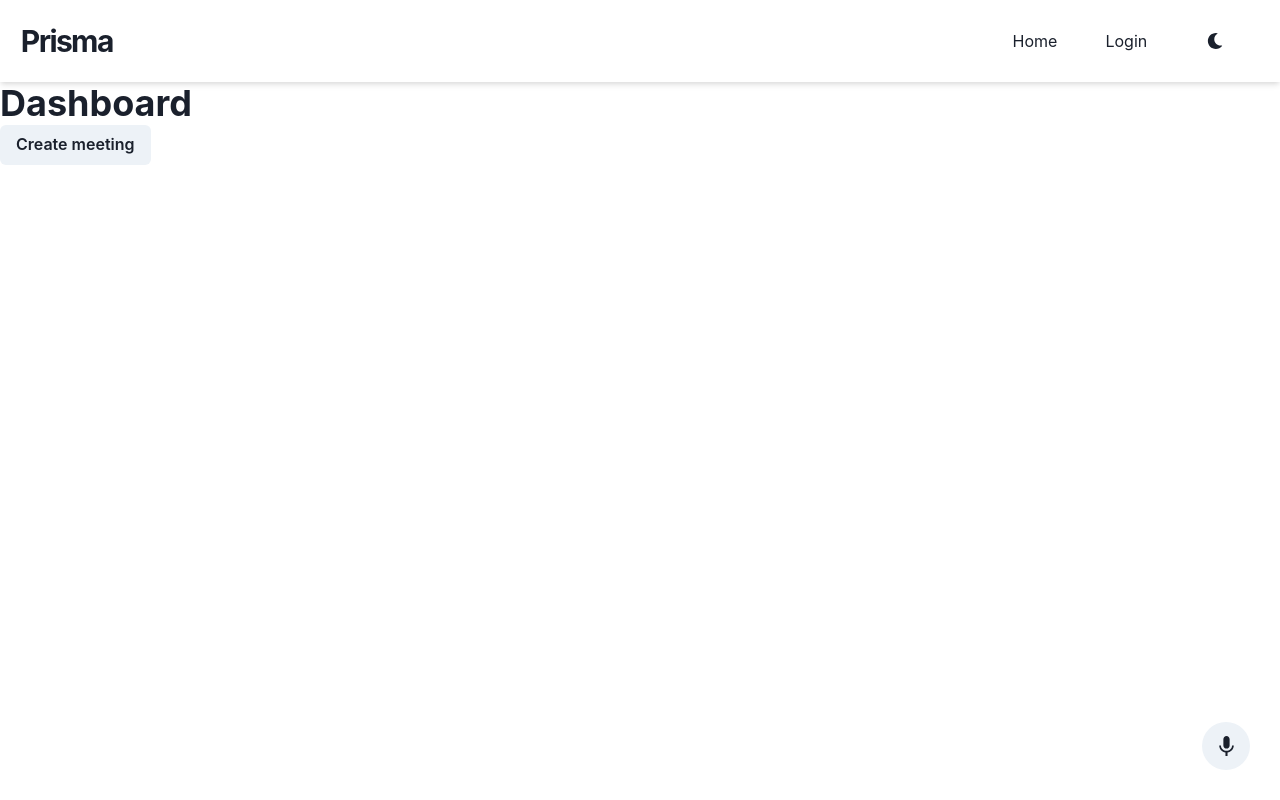
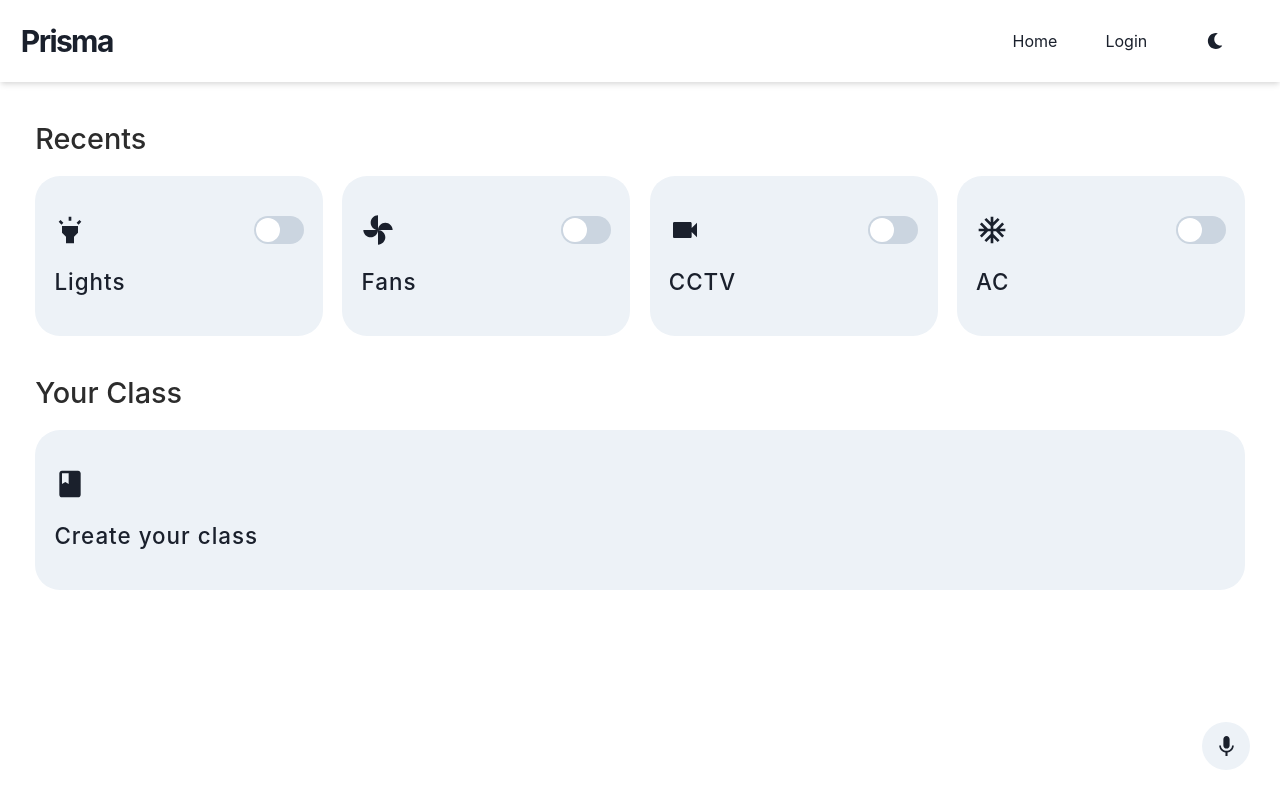
Before and after one commit to Mokshit06/zola-exun, a Next.js app in the folder client/: page /dashboard in a window 1280 px wide. Built offline with nearby package versions, Linux system fonts and the light colour scheme; no server answers.

Commit message:
Dashboard almost done

```diff
--- a/client/components/Class/ShareModal.tsx
+++ b/client/components/Class/ShareModal.tsx
@@ -1,18 +1,17 @@
 import {
   AlertDialog,
+  AlertDialogBody,
+  AlertDialogCloseButton,
+  AlertDialogContent,
+  AlertDialogFooter,
+  AlertDialogHeader,
   AlertDialogOverlay,
-  AlertDialogContent,
-  AlertDialogHeader,
-  AlertDialogCloseButton,
-  AlertDialogBody,
-  AlertDialogFooter,
+  Box,
   Button,
-  Box,
   Text,
   useColorModeValue,
   useToast,
 } from '@chakra-ui/react';
-import Router from 'next/router';
 import { useRef } from 'react';
 
 interface ShareModalProps {
@@ -41,17 +40,12 @@ export default function ShareModal({ isOpen, onClose, code }: ShareModalProps) {
     }
   };
 
-  const handleClose = () => {
-    onClose();
-    Router.push('/');
-  };
-
   return (
     <AlertDialog
-      onOverlayClick={handleClose}
+      onOverlayClick={onClose}
       leastDestructiveRef={cancelRef}
       isOpen={isOpen}
-      onClose={handleClose}
+      onClose={onClose}
       isCentered
     >
       <AlertDialogOverlay />
@@ -59,7 +53,7 @@ export default function ShareModal({ isOpen, onClose, code }: ShareModalProps) {
         <AlertDialogHeader>Share this code!</AlertDialogHeader>
         <AlertDialogCloseButton />
         <AlertDialogBody>
-          Share this code with your students to join this class
+          Share this code with your students to join.
           <br />
           <Box
             py={2}
--- /dev/null
+++ b/client/components/Dashboard/Appliances.tsx
@@ -0,0 +1,38 @@
+import { CardGrid, CardsContainer, Card } from './styles';
+import { MdHighlight, MdToys, MdVideocam, MdAcUnit } from 'react-icons/md';
+import { Card as CardType } from 'interfaces';
+
+const cards: CardType[] = [
+  {
+    icon: MdHighlight,
+    title: 'Lights',
+    slug: 'lights',
+  },
+  {
+    icon: MdToys,
+    title: 'Fans',
+    slug: 'fans',
+  },
+  {
+    icon: MdVideocam,
+    title: 'CCTV',
+    slug: 'cctv',
+  },
+  {
+    icon: MdAcUnit,
+    title: 'AC',
+    slug: 'ac',
+  },
+];
+
+export default function Appliances() {
+  return (
+    <CardsContainer title='Recents'>
+      <CardGrid>
+        {cards.map((card, index) => (
+          <Card key={index} card={card} />
+        ))}
+      </CardGrid>
+    </CardsContainer>
+  );
+}
--- /dev/null
+++ b/client/components/Dashboard/Class.tsx
@@ -0,0 +1,61 @@
+import { Button, useDisclosure } from '@chakra-ui/react';
+import ShareModal from 'components/Class/ShareModal';
+import { NextChakraLink } from 'components/Link';
+import { useClass } from 'hooks/api-hooks';
+import useAuth from 'hooks/useAuth';
+import { Meeting } from 'interfaces';
+import api from 'lib/axios';
+import { useState } from 'react';
+import { MdClass, MdVideoCall } from 'react-icons/md';
+import { Card, CardGrid, CardsContainer, CardButton } from './styles';
+
+export default function Class() {
+  const { user } = useAuth();
+  const { data: userClass } = useClass();
+  const { isOpen, onOpen, onClose } = useDisclosure();
+
+  const [url, setURL] = useState('');
+
+  async function createMeeting() {
+    const { data: meeting } = await api.post<Meeting>('/api/meetings', {});
+    const url = `${window.location.origin}/meeting/${meeting.code}`;
+    setURL(url);
+    onOpen();
+  }
+
+  return (
+    <CardsContainer title='Your Class'>
+      <ShareModal isOpen={isOpen} onClose={onClose} code={url} />
+      <CardGrid>
+        {user?.class ? (
+          <>
+            <NextChakraLink href='/class'>
+              <Card
+                card={{
+                  icon: MdClass,
+                  title: `${userClass?.grade} ${userClass?.section}`,
+                }}
+              />
+            </NextChakraLink>
+            <CardButton
+              card={{
+                icon: MdVideoCall,
+                title: 'Create a Meeting',
+              }}
+              onClick={createMeeting}
+            />
+          </>
+        ) : (
+          <NextChakraLink href='/class/create'>
+            <Card
+              card={{
+                icon: MdClass,
+                title: 'Create your class',
+              }}
+            />
+          </NextChakraLink>
+        )}
+      </CardGrid>
+    </CardsContainer>
+  );
+}
--- /dev/null
+++ b/client/components/Dashboard/Weather.tsx
@@ -0,0 +1,82 @@
+import { Box, Flex, Image, Text, useColorModeValue } from '@chakra-ui/react';
+import { css } from '@emotion/react';
+import { useWeather } from 'hooks/api-hooks';
+import useGeolocation from 'hooks/useGeolocation';
+import { DateTime } from 'luxon';
+
+export default function Weather() {
+  const { location, error } = useGeolocation();
+  const { data } = useWeather(location?.latitude, location?.longitude);
+  const bgColor = useColorModeValue('#edf2f7', '#2c313d');
+
+  const date = new Date();
+  const formattedDate = DateTime.fromJSDate(date).toFormat('d LLL yyyy');
+
+  if (!data) return null;
+
+  return (
+    <Box bgColor={bgColor} borderBottomRadius='50px' py='1.8rem' px='2.3rem'>
+      <Flex alignItems='flex-end' my='1rem'>
+        <Image src={data.icon} height={50} width={50} />
+        <Flex ml='0.7rem' flexDir='column'>
+          <Text fontSize='0.9rem'>{formattedDate}</Text>
+          <Text as='h2' letterSpacing={1.7} fontWeight={500} fontSize='1.6rem'>
+            {data.weather}
+          </Text>
+        </Flex>
+      </Flex>
+      <Box pos='relative'>
+        <Box
+          height='full'
+          pos='absolute'
+          boxShadow={`inset 5px 0px 8px 0px ${bgColor}, inset -5px 0px 8px 0px ${bgColor}`}
+          top={0}
+          right={0}
+          left={0}
+          bottom={0}
+          width='full'
+          pointerEvents='none'
+        />
+        <Flex
+          alignItems='center'
+          justifyContent='space-between'
+          overflowX='auto'
+          flexWrap='nowrap'
+          css={css`
+            &::-webkit-scrollbar {
+              display: none;
+              width: 0;
+            }
+          `}
+        >
+          <Temperature data={data.temperature} title='Temp.' />
+          <Temperature data={data.minTemp} title='Min Temp.' />
+          <Temperature data={data.maxTemp} title='Max Temp.' />
+          <Temperature data={data.humidity} title='Humidity' />
+          <Temperature data={data.feelsLike} title='Feels like' />
+        </Flex>
+      </Box>
+    </Box>
+  );
+}
+
+interface TemperatureProps {
+  data: number;
+  title: string;
+}
+
+function Temperature({ data, title }: TemperatureProps) {
+  const textColor = useColorModeValue('#5c5c5c', 'gray.200');
+  const darkTextColor = useColorModeValue('#666', 'gray.300');
+
+  return (
+    <Box px='0.5rem' mx='0.5rem' minW={{ base: 'max-content', sm: null }}>
+      <Text fontSize='1.1rem' fontWeight={500} color={textColor} mb='0.2rem'>
+        {data}
+      </Text>
+      <Text fontSize='0.92rem' color={darkTextColor}>
+        {title}
+      </Text>
+    </Box>
+  );
+}
--- /dev/null
+++ b/client/components/Dashboard/styles.tsx
@@ -0,0 +1,138 @@
+import {
+  Box,
+  Button,
+  ButtonProps,
+  Flex,
+  Grid,
+  Switch,
+  Text,
+  useColorModeValue,
+} from '@chakra-ui/react';
+import NoSsr from 'components/NoSsr';
+import useGlobal from 'contexts/GlobalProvider';
+import { Card as CardType } from 'interfaces';
+import { useState } from 'react';
+
+export const CardsContainer: React.FC<{ title: string }> = ({
+  title,
+  children,
+}) => {
+  const headColor = useColorModeValue('#2c2c2c', 'gray.100');
+
+  return (
+    <Box m={{ sm: '2.5rem 3.5rem', md: '2.2rem', base: '1.7rem' }}>
+      <Text
+        as='h2'
+        fontSize='1.8rem'
+        fontWeight={500}
+        mb='1rem'
+        color={headColor}
+      >
+        {title}
+      </Text>
+      {children}
+    </Box>
+  );
+};
+
+export const CardGrid: React.FC = ({ children }) => {
+  return (
+    <Grid
+      templateColumns={{
+        md: 'repeat(auto-fit, minmax(250px, 1fr))',
+        base: 'repeat(auto-fit, minmax(210px, 1fr))',
+      }}
+      gap='1.2rem'
+    >
+      {children}
+    </Grid>
+  );
+};
+
+interface CardProps {
+  card: CardType;
+  title?: string;
+}
+
+export function Card({ card, title }: CardProps) {
+  const { appliances, dispatch } = useGlobal();
+  const cardColor = useColorModeValue('#EDF2F7', 'rgba(255, 255, 255, 0.08)');
+
+  const handleChange = (event: any) => {
+    dispatch({
+      type: appliances[card.slug] === false ? 'TURN_ON' : 'TURN_OFF',
+      payload: card.slug,
+    });
+  };
+
+  return (
+    <Flex
+      bgColor={cardColor}
+      p='1.2rem'
+      flexDir='column'
+      justifyContent='space-evenly'
+      borderRadius='25px'
+      minH={{ base: '20vh', sm: null }}
+    >
+      <Flex width='full' justifyContent='space-between' alignItems='center'>
+        <card.icon fontSize='2rem' />
+        {card.slug && (
+          <NoSsr>
+            <Switch
+              size='lg'
+              defaultIsChecked={appliances[card.slug]}
+              isChecked={appliances[card.slug]}
+              onChange={e => handleChange(e)}
+            />
+          </NoSsr>
+        )}
+      </Flex>
+      <Box>
+        <Text
+          as='h3'
+          fontSize={{ base: '1.24rem', sm: '1.4rem' }}
+          letterSpacing='1px'
+          fontWeight={500}
+        >
+          {card.title}
+        </Text>
+      </Box>
+    </Flex>
+  );
+}
+
+export function CardButton({
+  card,
+  title,
+  ...props
+}: Omit<CardProps, 'slug'> & ButtonProps) {
+  const cardColor = useColorModeValue('#EDF2F7', 'rgba(255, 255, 255, 0.08)');
+
+  console.log(card.icon);
+  return (
+    <Button
+      bgColor={cardColor}
+      p='1.2rem'
+      flexDir='column'
+      justifyContent='space-evenly'
+      borderRadius='25px'
+      minH={{ base: '20vh', sm: null }}
+      {...props}
+    >
+      <Flex width='full' justifyContent='space-between' alignItems='center'>
+        <card.icon fontSize='2rem' />
+      </Flex>
+      <Box width='full'>
+        <Text
+          textAlign='left'
+          as='h3'
+          fontSize={{ base: '1.24rem', sm: '1.4rem' }}
+          letterSpacing='1px'
+          fontWeight={500}
+        >
+          {card.title}
+        </Text>
+      </Box>
+    </Button>
+  );
+}
--- /dev/null
+++ b/client/components/NoSsr.tsx
@@ -0,0 +1,5 @@
+const NoSsr: React.FC = ({ children }) => {
+  return typeof window !== 'undefined' ? <>{children}</> : <div />;
+};
+
+export default NoSsr;
--- a/client/hooks/api-hooks.ts
+++ b/client/hooks/api-hooks.ts
@@ -1,4 +1,4 @@
-import { Class, Meeting, User } from 'interfaces';
+import { Class, Meeting, User, Weather } from 'interfaces';
 import fetcher from 'lib/fetcher';
 import useSWR, { ConfigInterface } from 'swr';
 import useAuth from './useAuth';
@@ -33,3 +33,10 @@ export function useMeetings() {
 
   return useSWR<Meeting[]>(user && '/api/meetings', fetcher);
 }
+
+export function useWeather(lat: number, lon: number) {
+  return useSWR<Weather>(
+    lat && lon ? `/api/weather?lat=${lat}&lon=${lon}` : null,
+    fetcher
+  );
+}
--- a/client/pages/dashboard.tsx
+++ b/client/pages/dashboard.tsx
@@ -1,12 +1,11 @@
-import { Box, Button, Heading, IconButton } from '@chakra-ui/react';
+import { Box, IconButton } from '@chakra-ui/react';
+import Appliances from 'components/Dashboard/Appliances';
+import Class from 'components/Dashboard/Class';
+import Weather from 'components/Dashboard/Weather';
 import useSpeechRecognition from 'contexts/SpeechProvider';
-import { Meeting } from 'interfaces';
-import api from 'lib/axios';
-import { useState } from 'react';
 import { MdMic, MdMicOff } from 'react-icons/md';
 
 export default function Dashboard() {
-  const [url, setURL] = useState('');
   const { recognition, isRecording } = useSpeechRecognition();
 
   const handleRecordClick = () => {
@@ -17,17 +16,11 @@ export default function Dashboard() {
     }
   };
 
-  async function createMeeting() {
-    const { data: meeting } = await api.post<Meeting>('/api/meetings', {});
-    const url = `${window.location.origin}/meeting/${meeting.code}`;
-    setURL(url);
-  }
-
   return (
     <div>
-      <Heading>Dashboard</Heading>
-      <Button onClick={createMeeting}>Create meeting</Button>
-      {url}
+      <Weather />
+      <Appliances />
+      <Class />
       <Box pos='absolute' bottom='30px' right='30px'>
         <IconButton
           onClick={handleRecordClick}
```
Also changed, not shown: client/components/Weather.tsx (deleted, +0 -7 lines), client/interfaces/index.ts (+18 -0 lines), client/pages/class/create.tsx (+9 -1 lines).
